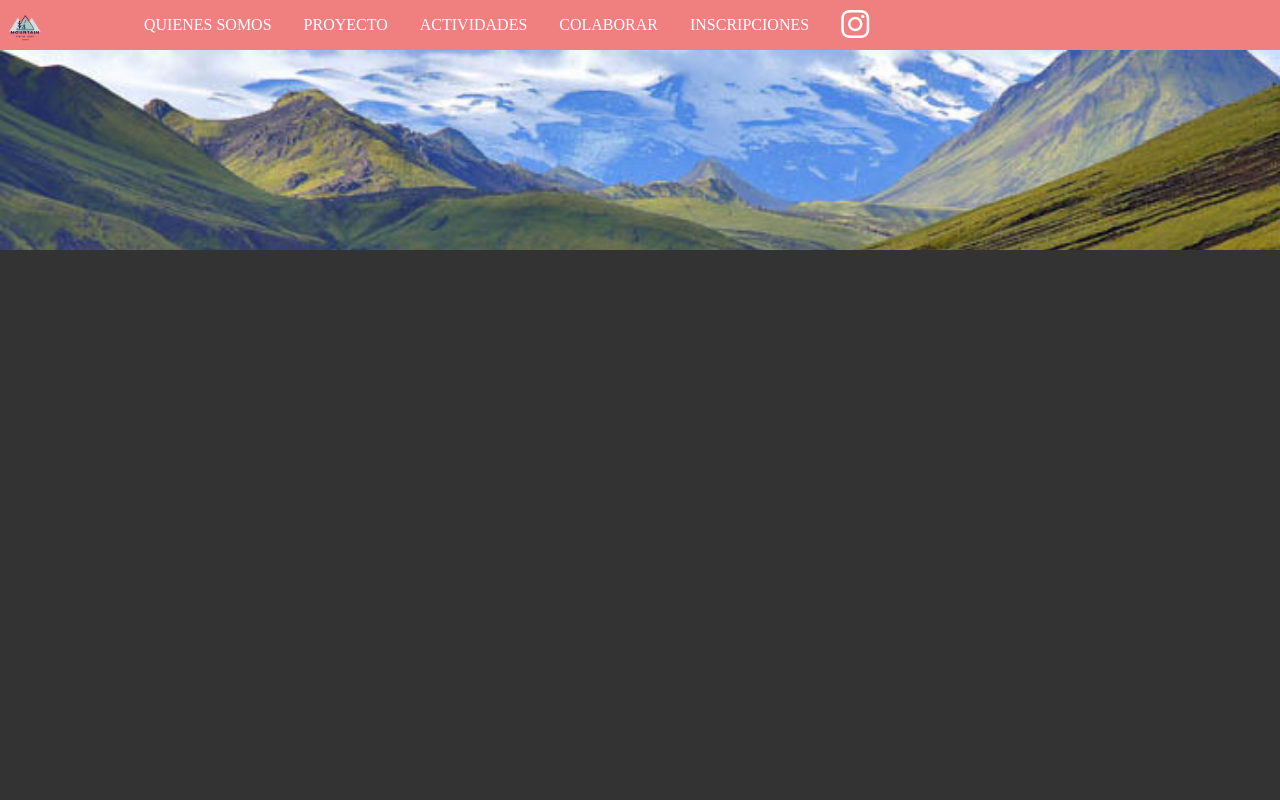
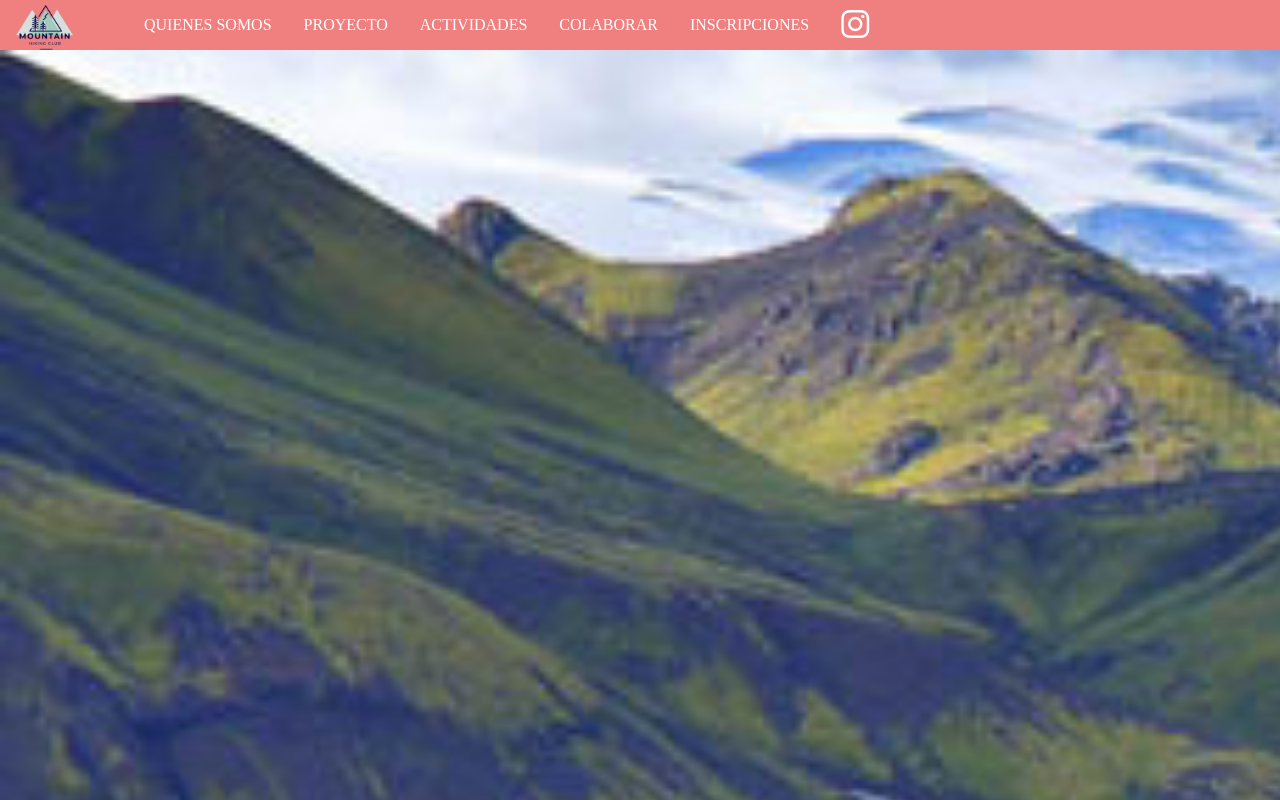
Before and after one commit to eoropezasp/Integrador1VicenteLopez, a plain HTML site: page index.html in a window 1280 px wide. Shown: the top 800 px of the page. Drawn offline with Linux system fonts and the light colour scheme.

Commit message:
nabvar responsibe terminado

```diff
--- a/css/style.css
+++ b/css/style.css
@@ -4,33 +4,34 @@
     box-sizing: border-box;
 }
 
-body {
-    background-color: #333;
+:root {
+    --color1: lightcoral;
+    --color2: #776969;
 }
 
-/* ------------------- */
 
 .encabezado {
-
     width: 100%;
     height: 50px;
+    background-color: var(--color2);
 }
 
-.logo,
-.logo1 {
-    width: 50px;
-    height: 50px;
+.logo {
+    margin-top: -22px;
+    height: 90px;
     position: absolute;
-    left:
+    top: 0;
 }
+
+
+/*
+clase que puede aplicarse a un elemente desde js
 
 .active, .toggle-menu:hover {
     background-color: #555;
-  }
+  } */
 
-.logo1 {
-    display: none;
-}
+
 
 img {
     width: 100%;
@@ -59,7 +60,7 @@ img {
     display: flex;
     flex-direction: column;
     align-items: center;
-    background-color: lightcoral;
+    background-color: var(--color1);
 
 }
 
@@ -75,9 +76,9 @@ img {
 }
 
 
-.caminantes{
+.caminantes {
     width: 100vw;
-    height: 25vh;
+    height: 150vh;
     background-image: url('../recursos/caminantes.jpg');
     background-size: cover;
     background-repeat: no-repeat;
@@ -85,7 +86,7 @@ img {
 }
 
 
-.content{
+.main-nav {
     max-height: 0;
     overflow: hidden;
     transition: max-height 0.2s ease-out;
@@ -93,11 +94,9 @@ img {
 
 
 
-
-
 @media screen and (min-width:768px) {
 
-    .content{
+    .main-nav {
         max-height: max-content;
     }
 
@@ -114,12 +113,6 @@ img {
         display: none;
     }
 
-    .logo1 {
-        display: block;
-
-        z-index: 2;
-    }
-
     .main-menu li:first-child {
         margin-left: 10vw;
     }
--- a/index.html
+++ b/index.html
@@ -13,12 +13,9 @@
     <header>
         <div>
 
-            <div class="encabezado">
-                <div class="logo">
-                    <img src="recursos/logo.png" alt="">
-                </div>
-            </div>
-            <div class="logo1">
+            <div class="encabezado"></div>
+
+            <div class="logo">
                 <img src="recursos/logo.png" alt="">
             </div>
 
@@ -26,7 +23,7 @@
                 <i class="fa-solid fa-bars fa-2xl" style="color: #ffffff;"></i>
             </div>
 
-            <nav class="content" id="content">
+            <nav class="main-nav" id="main-nav">
                 <ul class="main-menu" id="main-menu">
                     <li class="main-menu__item">
                         <a href="#" class="main-menu__link">QUIENES SOMOS</a>
--- a/js/scripts.js
+++ b/js/scripts.js
@@ -1,14 +1,11 @@
-
-
-
 var coll = document.getElementsByClassName("toggle-menu");
 var i;
 
 for (i = 0; i < coll.length; i++) {
-  coll[i].addEventListener("click", function() {
-    this.classList.toggle("active");
+  coll[i].addEventListener("click", function () {
+    // this.classList.toggle("active"); asigna esta clase al elemento capturado en este caso por "coll"
     var content = this.nextElementSibling;
-    if (content.style.maxHeight){
+    if (content.style.maxHeight) {
       content.style.maxHeight = null;
     } else {
       content.style.maxHeight = content.scrollHeight + "px";
```
